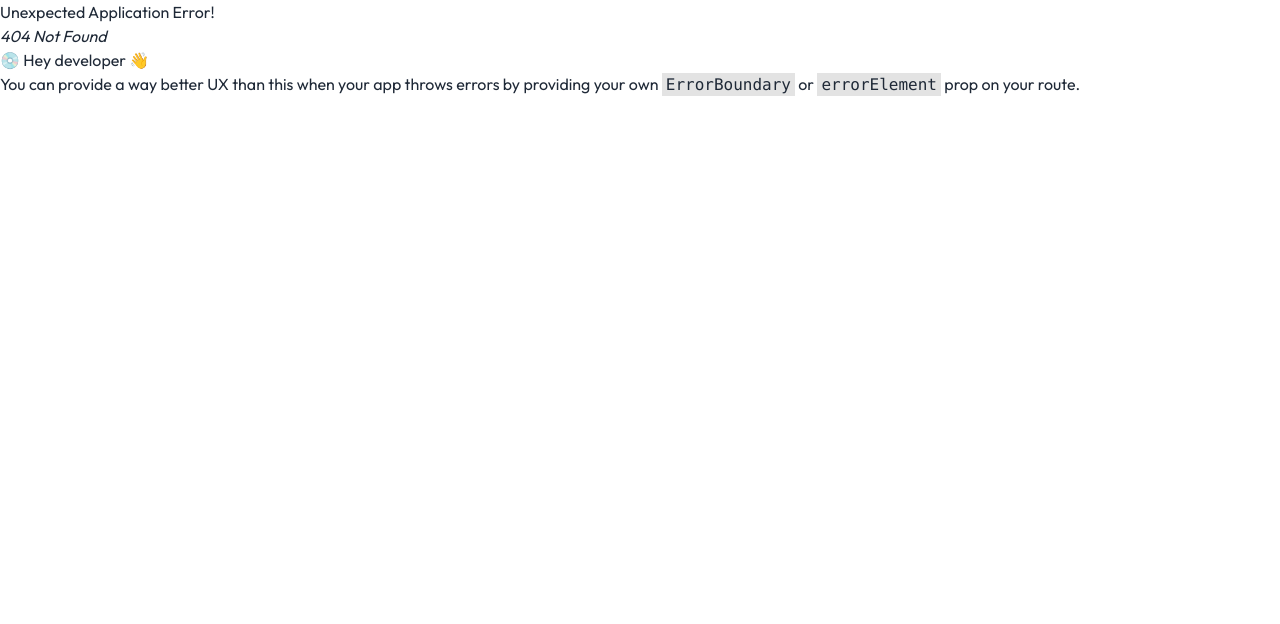
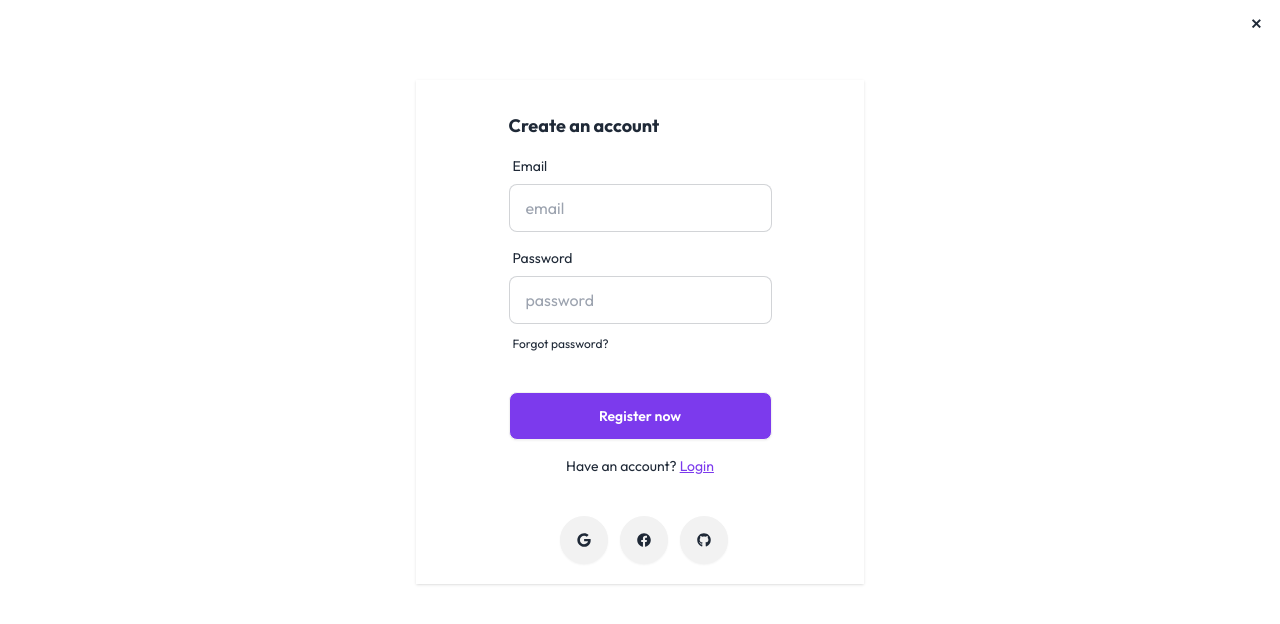
Before and after one commit to imancrrzii/resto-mern, a React (Vite) app in the folder mern-client/: page /register in a window 1280 px wide. Before the commit this address had no page. Shown: the top 624 px of the page. Built offline with nearby package versions, Linux system fonts and the light colour scheme.

Commit message:
feat: add login and register page using reach-hook-form

```diff
--- a/mern-client/package.json
+++ b/mern-client/package.json
@@ -14,6 +14,7 @@
     "match-sorter": "^6.3.4",
     "react": "^18.2.0",
     "react-dom": "^18.2.0",
+    "react-hook-form": "^7.52.0",
     "react-icons": "^5.2.1",
     "react-router-dom": "^6.23.1",
     "react-slick": "^0.30.2",
--- a/mern-client/src/components/Modal.jsx
+++ b/mern-client/src/components/Modal.jsx
@@ -1,13 +1,24 @@
 import React from "react";
 import { FaFacebook, FaGithub, FaGoogle } from "react-icons/fa";
 import { Link } from "react-router-dom";
+import { useForm } from "react-hook-form";
 
 const Modal = () => {
+  const {
+    register,
+    handleSubmit,
+    formState: { errors },
+  } = useForm();
+  const onSubmit = (data) => console.log(data);
   return (
     <dialog id="my_modal_5" className="modal modal-middle sm:modal-middle">
       <div className="modal-box">
         <div className="modal-action flex flex-col justify-center mt-0">
-          <form className="card-body" method="dialog">
+          <form
+            className="card-body"
+            method="dialog"
+            onSubmit={handleSubmit(onSubmit)}
+          >
             <h3 className="font-bold text-lg">Login now</h3>
             <div className="form-control">
               <label className="label">
@@ -18,6 +29,7 @@
                 placeholder="email"
                 className="input input-bordered"
                 required
+                {...register("email")}
               />
             </div>
             <div className="form-control">
@@ -29,6 +41,7 @@
                 placeholder="password"
                 className="input input-bordered"
                 required
+                {...register("password")}
               />
               <label className="label mt-1">
                 <a href="#" className="label-text-alt link link-hover">
@@ -51,6 +64,13 @@
                 Register now
               </Link>
             </p>
+            <button
+              html_for="my_modal_5"
+              onClick={() => document.getElementById("my_modal_5").close()}
+              className="btn btn-sm btn-circle btn-ghost absolute right-2 top-2"
+            >
+              ✕
+            </button>
           </form>
           {/* social login */}
           <div className="text-center space-x-3 mb-5 ">
--- /dev/null
+++ b/mern-client/src/components/Register.jsx
@@ -0,0 +1,95 @@
+import React from "react";
+import { FaFacebook, FaGithub, FaGoogle } from "react-icons/fa";
+import { Link } from "react-router-dom";
+import { useForm } from "react-hook-form";
+import Modal from "./Modal";
+
+const Register = () => {
+  const {
+    register,
+    handleSubmit,
+    formState: { errors },
+  } = useForm();
+  const onSubmit = (data) => console.log(data);
+  return (
+    <div className="max-w-md bg-white shadow w-full mx-auto flex items-center justify-center my-20">
+      <div className="modal-action flex flex-col justify-center mt-0">
+        <form
+          className="card-body"
+          method="dialog"
+          onSubmit={handleSubmit(onSubmit)}
+        >
+          <h3 className="font-bold text-lg">Create an account</h3>
+          <div className="form-control">
+            <label className="label">
+              <span className="label-text">Email</span>
+            </label>
+            <input
+              type="email"
+              placeholder="email"
+              className="input input-bordered"
+              required
+              {...register("email")}
+            />
+          </div>
+          <div className="form-control">
+            <label className="label">
+              <span className="label-text">Password</span>
+            </label>
+            <input
+              type="password"
+              placeholder="password"
+              className="input input-bordered"
+              required
+              {...register("password")}
+            />
+            <label className="label mt-1">
+              <a href="#" className="label-text-alt link link-hover">
+                Forgot password?
+              </a>
+            </label>
+          </div>
+
+          {/* error */}
+
+          {/* Login btn */}
+          <div className="form-control mt-6">
+            <button type="submit" className="btn bg-violet-600 text-white">
+              Register now
+            </button>
+          </div>
+          <p className="text-center my-2 text-sm">
+            Have an account?{" "}
+            <button
+              onClick={() => document.getElementById("my_modal_5").showModal()}
+              className="text-violet-600 underline"
+            >
+              Login
+            </button>
+          </p>
+          <Link
+            to={"/"}
+            className="btn btn-sm btn-circle btn-ghost absolute right-2 top-2"
+          >
+            ✕
+          </Link>
+        </form>
+        {/* social login */}
+        <div className="text-center space-x-3 mb-5 ">
+          <button className="btn btn-circle hover:bg-violet-600 hover:text-white">
+            <FaGoogle />
+          </button>
+          <button className="btn btn-circle hover:bg-violet-600 hover:text-white">
+            <FaFacebook />
+          </button>
+          <button className="btn btn-circle hover:bg-violet-600 hover:text-white">
+            <FaGithub />
+          </button>
+        </div>
+      </div>
+      <Modal />
+    </div>
+  );
+};
+
+export default Register;
--- a/mern-client/src/router/Router.jsx
+++ b/mern-client/src/router/Router.jsx
@@ -2,6 +2,7 @@
 import Main from "../layouts/Main";
 import Home from "../pages/home/Home";
 import Menu from "../pages/shop/Menu";
+import Register from "../components/Register";
 
 const router = createBrowserRouter([
   {
@@ -18,6 +19,10 @@
       },
     ],
   },
+  {
+    path: "/register",
+    element: <Register/>,
+  }
 ]);
 
 export default router;
```
Also changed, not shown: 1 other file (tests, documents, lock files or other folders).
